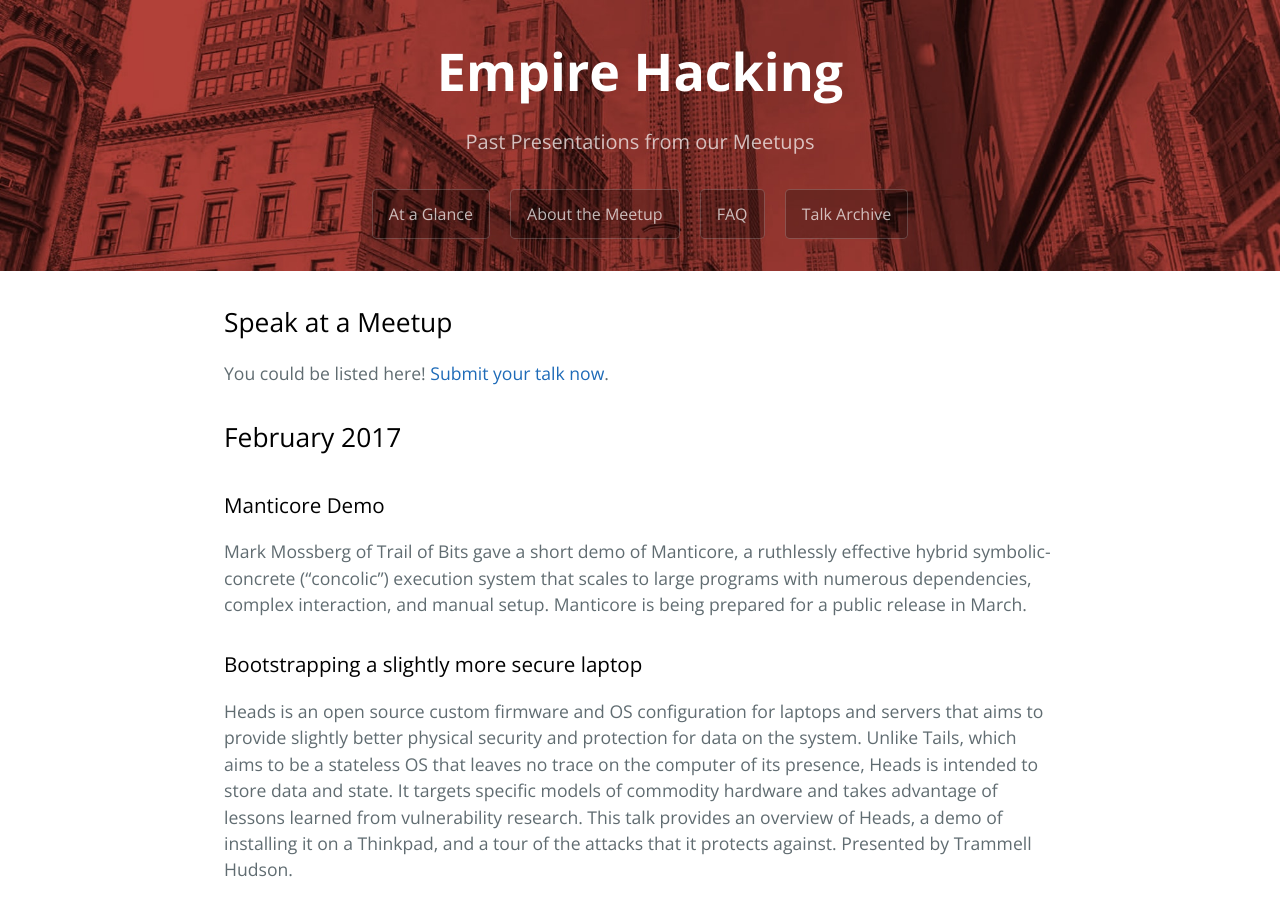
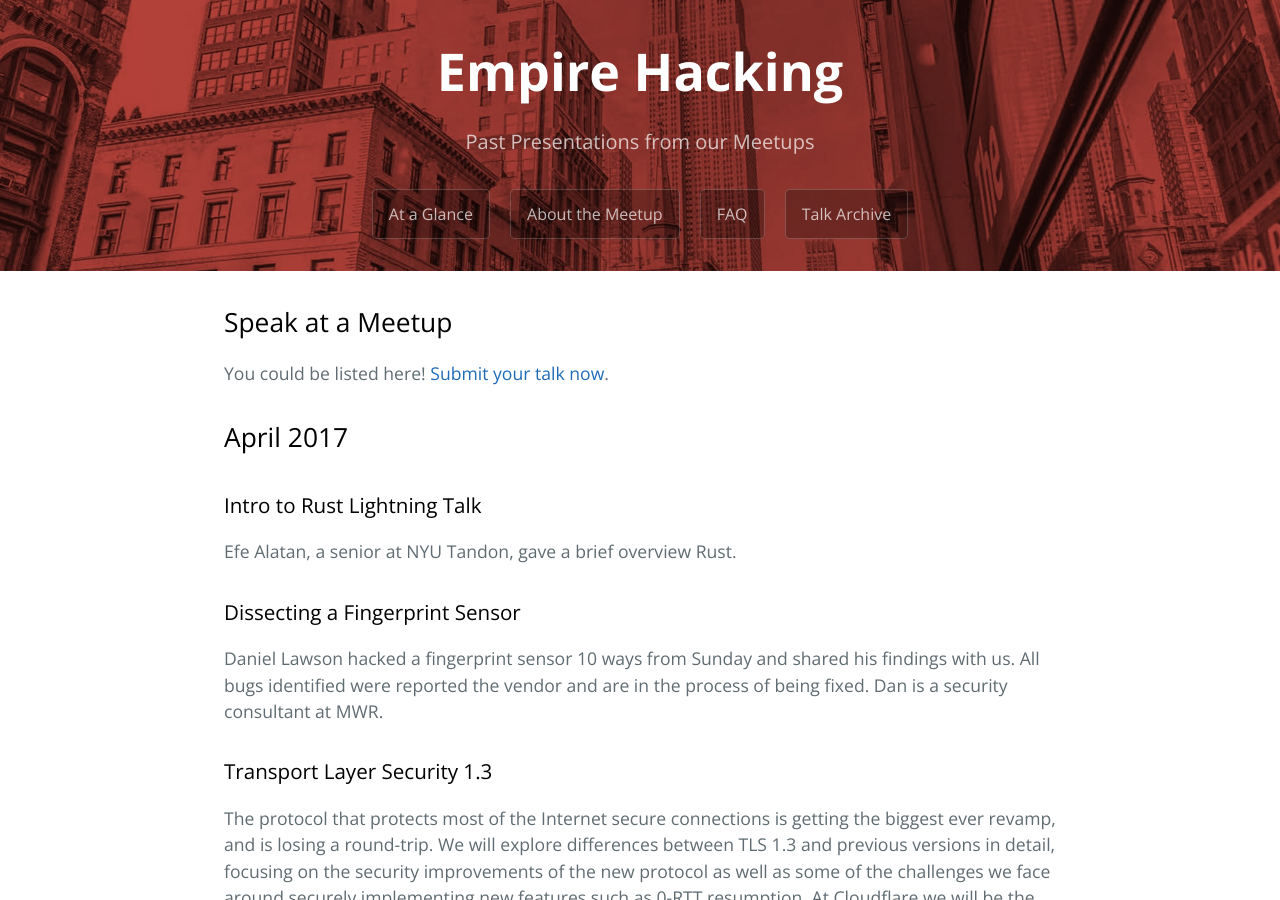
Before and after one commit to trailofbits/empirehacking.nyc, a Jekyll site: the page built from archive.md, in a window 1280 px wide and 900 px high. Built offline with Jekyll 4.4.1, drawn with Linux system fonts in a browser that asks for light colours; comment, search, counter and statistics services are not loaded; some of the changed text lies outside the part shown.

Commit message:
Add April 2017 talks

```diff
--- a/archive.md
+++ b/archive.md
@@ -8,6 +8,17 @@ permalink: /archive/
 ## Speak at a Meetup
 
 You could be listed here! [Submit your talk now](/about/#speak-at-a-meetup).
+
+## April 2017
+
+### Intro to Rust Lightning Talk
+Efe Alatan, a senior at NYU Tandon, gave a brief overview Rust.
+
+### Dissecting a Fingerprint Sensor
+Daniel Lawson hacked a fingerprint sensor 10 ways from Sunday and shared his findings with us. All bugs identified were reported the vendor and are in the process of being fixed. Dan is a security consultant at MWR.
+
+### Transport Layer Security 1.3
+The protocol that protects most of the Internet secure connections is getting the biggest ever revamp, and is losing a round-trip. We will explore differences between TLS 1.3 and previous versions in detail, focusing on the security improvements of the new protocol as well as some of the challenges we face around securely implementing new features such as 0-RTT resumption. At Cloudflare we will be the first to deploy TLS 1.3 on a wide scale, and we’ll be able to discuss the insights we gained while implementing and deploying this protocol. Nick Sullivan is the head of cryptography at Cloudflare.
 
 ## February 2017
 
```
